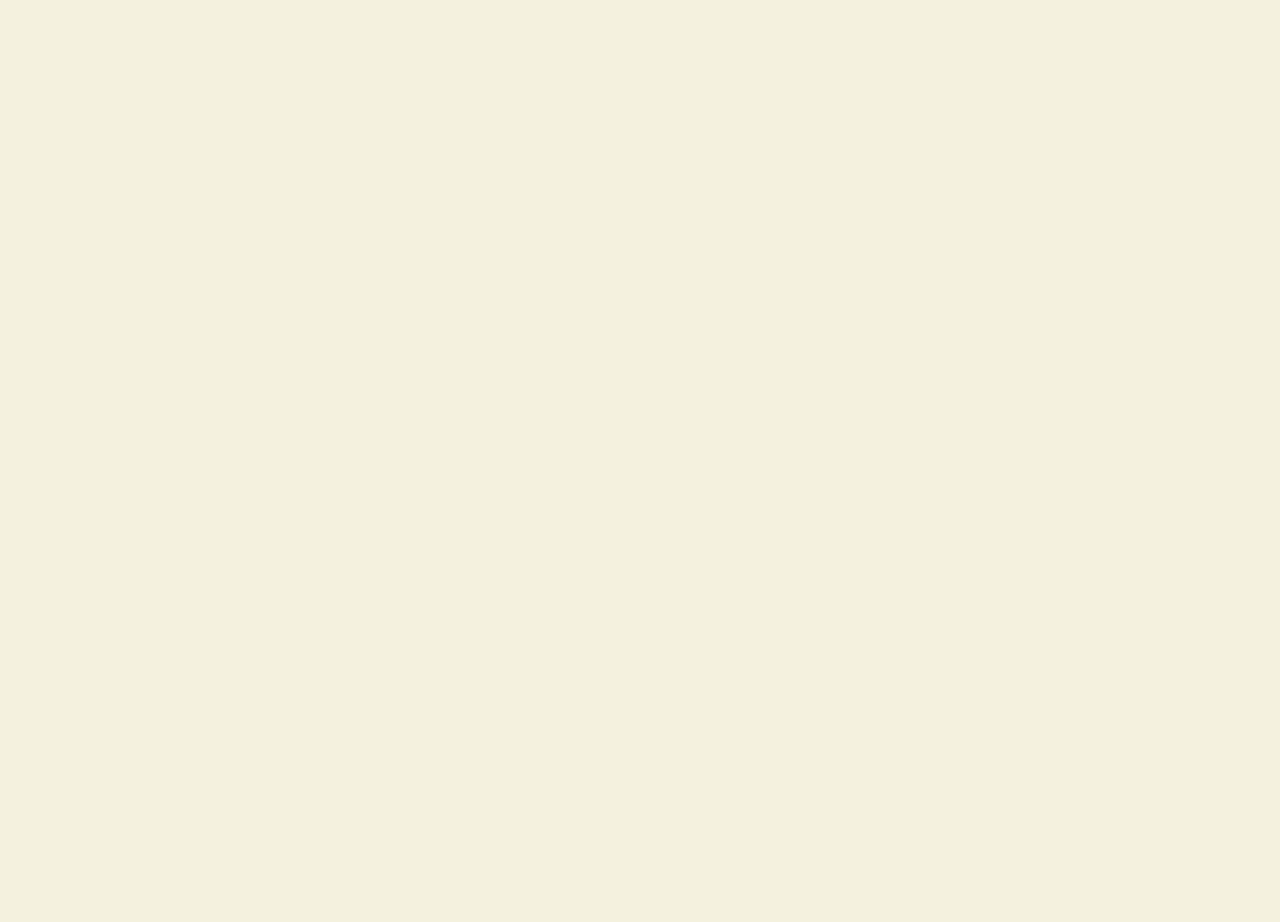
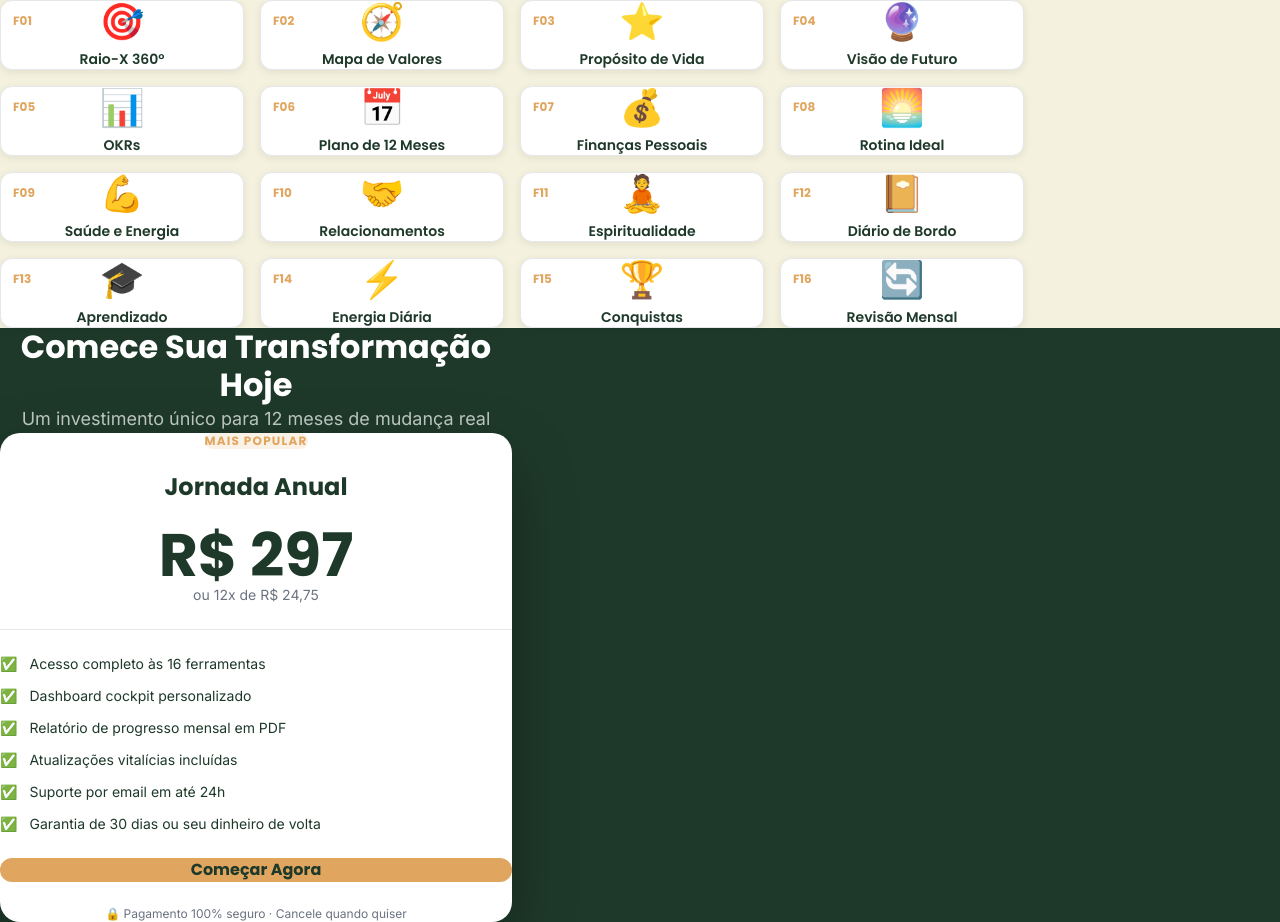
Before and after one commit to davilson11/saas-transformacao-pessoal, a Next.js app in the folder frontend/: page / in a window 1280 px wide. Shown: the part 1591-2513 px from the top of the page. Before the commit the page ends 1525 px from the top, so only its background shows below. Built offline with nearby package versions, Linux system fonts and the light colour scheme.

Commit message:
✨ Landing page: Ferramentas e Pricing adicionados

```diff
--- a/frontend/src/app/page.tsx
+++ b/frontend/src/app/page.tsx
@@ -1,6 +1,8 @@
 import Hero from "@/components/landing/Hero";
 import Problema from "@/components/landing/Problema";
 import Solucao from "@/components/landing/Solucao";
+import Ferramentas from "@/components/landing/Ferramentas";
+import Pricing from "@/components/landing/Pricing";
 
 export default function Home() {
   return (
@@ -8,6 +10,8 @@ export default function Home() {
       <Hero />
       <Problema />
       <Solucao />
+      <Ferramentas />
+      <Pricing />
     </main>
   );
 }
--- /dev/null
+++ b/frontend/src/components/landing/Ferramentas.tsx
@@ -0,0 +1,79 @@
+'use client';
+
+const ferramentas = [
+  { codigo: "F01", emoji: "🎯", nome: "Raio-X 360°" },
+  { codigo: "F02", emoji: "🧭", nome: "Mapa de Valores" },
+  { codigo: "F03", emoji: "⭐", nome: "Propósito de Vida" },
+  { codigo: "F04", emoji: "🔮", nome: "Visão de Futuro" },
+  { codigo: "F05", emoji: "📊", nome: "OKRs" },
+  { codigo: "F06", emoji: "📅", nome: "Plano de 12 Meses" },
+  { codigo: "F07", emoji: "💰", nome: "Finanças Pessoais" },
+  { codigo: "F08", emoji: "🌅", nome: "Rotina Ideal" },
+  { codigo: "F09", emoji: "💪", nome: "Saúde e Energia" },
+  { codigo: "F10", emoji: "🤝", nome: "Relacionamentos" },
+  { codigo: "F11", emoji: "🧘", nome: "Espiritualidade" },
+  { codigo: "F12", emoji: "📔", nome: "Diário de Bordo" },
+  { codigo: "F13", emoji: "🎓", nome: "Aprendizado" },
+  { codigo: "F14", emoji: "⚡", nome: "Energia Diária" },
+  { codigo: "F15", emoji: "🏆", nome: "Conquistas" },
+  { codigo: "F16", emoji: "🔄", nome: "Revisão Mensal" },
+];
+
+export default function Ferramentas() {
+  return (
+    <section className="py-20 px-6" style={{ backgroundColor: "#F4F1DE" }}>
+      <div className="max-w-5xl mx-auto">
+        <div className="text-center mb-12">
+          <h2
+            className="text-4xl sm:text-5xl font-bold mb-3"
+            style={{ fontFamily: "var(--font-heading)", color: "#1E392A" }}
+          >
+            16 Ferramentas Para Transformar Sua Vida
+          </h2>
+          <p
+            className="text-lg"
+            style={{ fontFamily: "var(--font-body)", color: "#6B7280" }}
+          >
+            Cada ferramenta resolve um problema específico da sua jornada
+          </p>
+        </div>
+
+        <div className="grid grid-cols-1 sm:grid-cols-2 lg:grid-cols-4 gap-4">
+          {ferramentas.map((f) => (
+            <div
+              key={f.codigo}
+              className="relative flex flex-col items-center gap-2 p-5 rounded-xl transition-all duration-300 hover:-translate-y-1"
+              style={{
+                backgroundColor: "white",
+                border: "1px solid #E5E7EB",
+                boxShadow: "0 2px 8px rgba(0,0,0,0.08)",
+              }}
+              onMouseEnter={(e) => {
+                (e.currentTarget as HTMLDivElement).style.boxShadow =
+                  "0 8px 24px rgba(30,57,42,0.25)";
+              }}
+              onMouseLeave={(e) => {
+                (e.currentTarget as HTMLDivElement).style.boxShadow =
+                  "0 2px 8px rgba(0,0,0,0.08)";
+              }}
+            >
+              <span
+                className="absolute top-3 left-3 text-xs font-bold"
+                style={{ fontFamily: "var(--font-heading)", color: "#E0A55F" }}
+              >
+                {f.codigo}
+              </span>
+              <span className="text-4xl mt-2">{f.emoji}</span>
+              <span
+                className="text-sm font-semibold text-center"
+                style={{ fontFamily: "var(--font-heading)", color: "#1E392A" }}
+              >
+                {f.nome}
+              </span>
+            </div>
+          ))}
+        </div>
+      </div>
+    </section>
+  );
+}
--- /dev/null
+++ b/frontend/src/components/landing/Pricing.tsx
@@ -0,0 +1,118 @@
+const beneficios = [
+  "Acesso completo às 16 ferramentas",
+  "Dashboard cockpit personalizado",
+  "Relatório de progresso mensal em PDF",
+  "Atualizações vitalícias incluídas",
+  "Suporte por email em até 24h",
+  "Garantia de 30 dias ou seu dinheiro de volta",
+];
+
+export default function Pricing() {
+  return (
+    <section className="py-20 px-6" style={{ backgroundColor: "#1E392A" }}>
+      <div className="max-w-lg mx-auto">
+        <div className="text-center mb-12">
+          <h2
+            className="text-4xl sm:text-5xl font-bold mb-3 text-white"
+            style={{ fontFamily: "var(--font-heading)" }}
+          >
+            Comece Sua Transformação Hoje
+          </h2>
+          <p
+            className="text-lg"
+            style={{ fontFamily: "var(--font-body)", color: "rgba(255,255,255,0.7)" }}
+          >
+            Um investimento único para 12 meses de mudança real
+          </p>
+        </div>
+
+        <div
+          className="flex flex-col gap-6 p-8 sm:p-10"
+          style={{
+            backgroundColor: "white",
+            borderRadius: "20px",
+            boxShadow: "0 24px 64px rgba(0,0,0,0.3)",
+          }}
+        >
+          {/* Badge */}
+          <div className="flex justify-center">
+            <span
+              className="px-4 py-1 rounded-full text-xs font-bold tracking-widest uppercase"
+              style={{
+                fontFamily: "var(--font-heading)",
+                color: "#E0A55F",
+                backgroundColor: "rgba(224,165,95,0.15)",
+              }}
+            >
+              Mais Popular
+            </span>
+          </div>
+
+          {/* Nome do plano */}
+          <div className="text-center">
+            <h3
+              className="text-2xl font-bold"
+              style={{ fontFamily: "var(--font-heading)", color: "#1E392A" }}
+            >
+              Jornada Anual
+            </h3>
+          </div>
+
+          {/* Preço */}
+          <div className="text-center">
+            <p
+              className="text-6xl font-bold leading-none"
+              style={{ fontFamily: "var(--font-heading)", color: "#1E392A" }}
+            >
+              R$ 297
+            </p>
+            <p
+              className="mt-2 text-sm"
+              style={{ fontFamily: "var(--font-body)", color: "#6B7280" }}
+            >
+              ou 12x de R$ 24,75
+            </p>
+          </div>
+
+          {/* Divisor */}
+          <hr style={{ borderColor: "#E5E7EB" }} />
+
+          {/* Benefícios */}
+          <ul className="flex flex-col gap-3">
+            {beneficios.map((b) => (
+              <li
+                key={b}
+                className="flex items-start gap-3 text-sm"
+                style={{ fontFamily: "var(--font-body)", color: "#1E392A" }}
+              >
+                <span className="mt-0.5">✅</span>
+                <span>{b}</span>
+              </li>
+            ))}
+          </ul>
+
+          {/* CTA */}
+          <a
+            href="#comecar"
+            className="block w-full text-center py-4 rounded-xl text-base font-bold transition-all duration-150 hover:brightness-90 hover:-translate-y-0.5 active:translate-y-0"
+            style={{
+              fontFamily: "var(--font-heading)",
+              backgroundColor: "#E0A55F",
+              color: "#1E392A",
+            }}
+          >
+            Começar Agora
+          </a>
+
+          {/* Segurança */}
+          <p
+            className="text-center text-xs"
+            style={{ fontFamily: "var(--font-body)", color: "#6B7280" }}
+          >
+            🔒 Pagamento 100% seguro · Cancele quando quiser
+          </p>
+        </div>
+      </div>
+    </section>
+  );
+}
```
